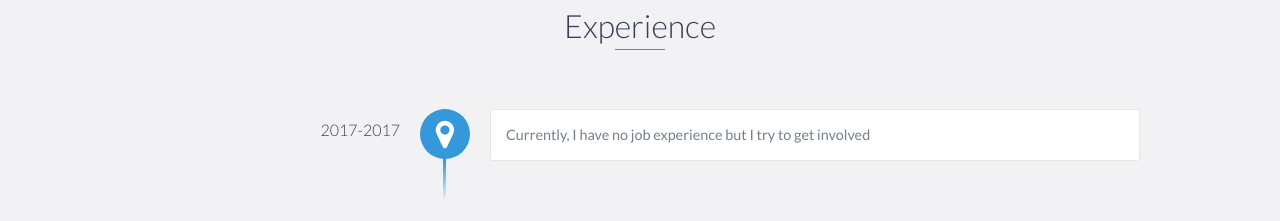
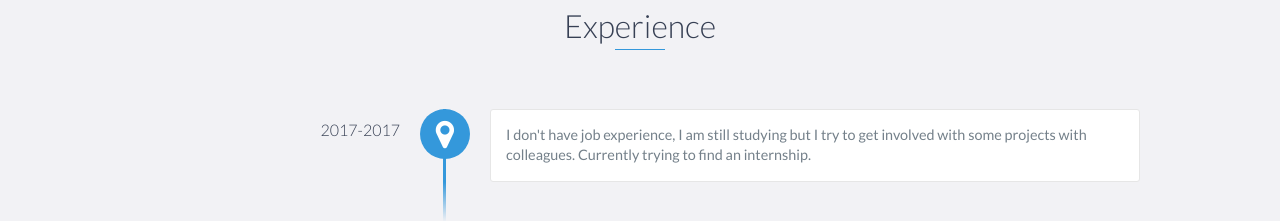
Before and after one commit to MiguelSilva96/miguelsilva96.github.io, a website: page index.html in a window 1280 px wide. Shown: the part 1158-1379 px from the top of the page. Drawn offline with nearby package versions, Linux system fonts and the light colour scheme.

Commit message:
experience

```diff
--- a/index.html
+++ b/index.html
@@ -88,10 +88,11 @@
         <div id="experience-timeline">
             <div data-date="2017-2017">
                 <p>
-                    Currently, I have no job experience but I try to get involved
+                    I don't have job experience, I am still studying but I try to get involved with some
+                    projects with colleagues. Currently trying to find an internship.
                 </p>
             </div>
-
+        </div>
     </div>
     <!-- End #experience -->
 
@@ -163,6 +164,7 @@
     <div id="experience" class="background-alt">
         <h2 class="heading">Events</h2>
         <div id="experience-timeline">
+
             <div data-date="2017-2017">
                 <h3>JOIN - 2017</h3>
                 <h4>University of Minho, Braga</h4>
@@ -172,6 +174,7 @@
                     Organized by Cesium, Necc and Informatics Department at University of Minho.
                 </p>
             </div>
+
             <div data-date="2016-2016">
                 <h3>GDG DevFest 2016</h3>
                 <h4>Oporto</h4>
@@ -179,6 +182,7 @@
                     Attended Google Developers Group DevFest in 2016.
                 </p>
             </div>
+
             <div data-date="2016-2016">
                 <h3>Web Summit 2016</h3>
                 <h4>Lisbon</h4>
@@ -187,6 +191,7 @@
                     with access to the main stage.
                 </p>
             </div>
+
             <div data-date="2016-2016">
                 <h3>Semana da Engenharia Informática 2016</h3>
                 <h4>University of Minho, Braga</h4>
@@ -195,6 +200,7 @@
                     Organized by Cesium at University of Minho.
                 </p>
             </div>
+
             <div data-date="2015-2015">
                 <h3>Semana da Engenharia Informática 2015</h3>
                 <h4>University of Minho, Braga</h4>
@@ -203,6 +209,7 @@
                     Organized by Cesium at University of Minho.
                 </p>
             </div>
+
         </div>
     </div>
     <!-- End #Events -->
```
